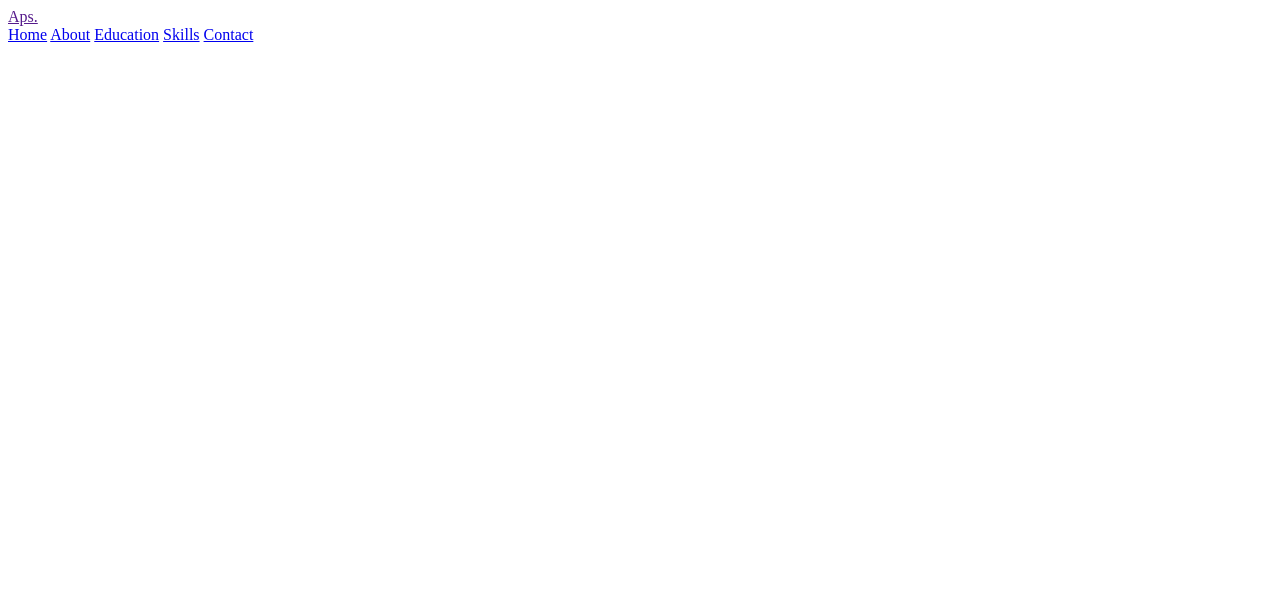
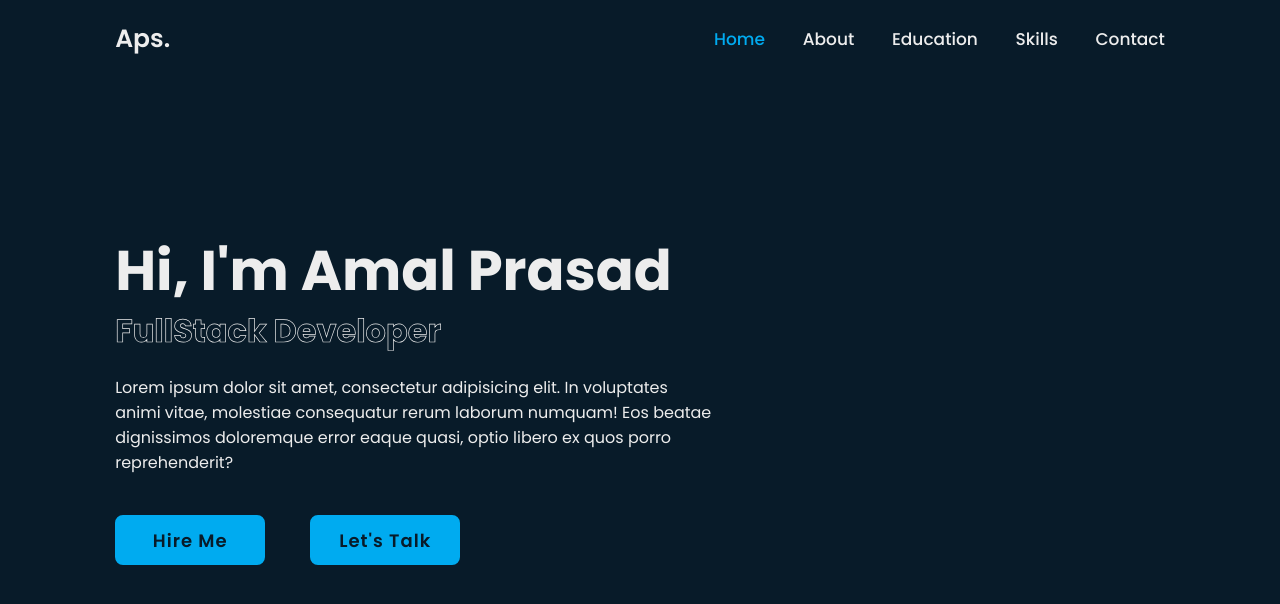
Before and after one commit to amal-prasad99/Responsive-Personal-Portfolio-Website, a plain HTML site: page index.html in a window 1280 px wide. Drawn offline with nearby package versions, Linux system fonts and the light colour scheme.

Commit message:
btn animation complete

```diff
--- a/css/style.css
+++ b/css/style.css
@@ -0,0 +1,150 @@
+@import url('https://fonts.googleapis.com/css2?family=Poppins:wght@300;400;500;600;700;800;900&display=swap');
+
+*{
+    margin: 0;
+    padding: 0;
+    box-sizing: border-box;
+    text-decoration: none;
+    border: none;
+    outline: none;
+    scroll-behavior: smooth;
+    font-family: 'Poppins', sans-serif;
+}
+
+:root {
+    --bg-color: #081b29;
+    --second-bg-color: #112e42;
+    --text-color: #ededed;
+    --main-color: #00abf0;
+}
+
+html {
+    font-size: 62.5%;
+    overflow-x: hidden;
+}
+
+body {
+    background: var(--bg-color);
+    color: var(--text-color);
+}
+
+.header {
+    position: fixed;
+    top: 0;
+    left: 0;
+    width: 100%;
+    padding: 2rem 9%;
+    background: transparent;
+    display: flex;
+    justify-content: space-between;
+    align-items: center;
+    z-index: 100;
+
+}
+
+.logo {
+    font-size: 2.5rem;
+    color: var(--text-color);
+    font-weight: 600;
+}
+
+.navbar a {
+    font-size: 1.7rem;
+    color: var(--text-color);
+    font-weight: 500;
+    margin-left: 3.5rem;
+    transition: .3s;
+}
+
+.navbar a:hover,
+.navbar a.active {
+    color: var(--main-color);
+}
+
+#menu-icon {
+    font-size: 3.6rem;
+    color: var(--text-color);
+    cursor: pointer;
+    display: none;
+}
+
+section {
+    min-height: 100vh;
+    padding: 10rem 9% 2rem;
+}
+
+.home {
+    display: flex;
+    align-items: center;
+    padding: 0 9%;
+}
+
+.home-content {
+    max-width: 60rem;
+}
+
+.home-content h1 {
+    font-size: 5.6rem;
+    font-weight: 700;
+    line-height: 1.3;
+}
+
+.home-content .text-animate {
+    position: relative;
+    width: 32.8rem;
+}
+
+.home-content .text-animate h3 {
+    font-size: 3.2rem;
+    font-weight: 700;
+    color: transparent;
+    -webkit-text-stroke: .7px var(--text-color);
+}
+
+.home-content p {
+    font-size: 1.6rem;
+    margin: 2rem 0 4rem;
+}
+
+.btn-box {
+    position: relative;
+    display: flex;
+    justify-content: space-between;
+    width: 34.5rem;
+    height: 5rem;
+}
+
+.btn-box .btn {
+    position: relative;
+    display: inline-flex;
+    justify-content: center;
+    align-items: center;
+    width: 15rem;
+    height: 100%;
+    background: var(--main-color);
+    border: .2rem solid var(--main-color);
+    border-radius: .8rem;
+    font-size: 1.8rem;
+    font-weight: 600;
+    letter-spacing: .1rem;
+    color: var(--bg-color);
+    z-index: 1;
+    overflow: hidden;
+}
+
+.btn-box .btn::before {
+    content: '';
+    position: absolute;
+    top: 0;
+    left: 0;
+    width: 0;
+    height: 100%;
+    background: var(--bg-color);
+    z-index: -1;
+    transition: .5s;
+
+}
+
+.btn-box .btn:hover::before {
+    width: 100%;
+}
--- a/index.html
+++ b/index.html
@@ -5,14 +5,22 @@
     <meta name="viewport" content="width=device-width, initial-scale=1.0" />
     <title>Document</title>
     <link rel="stylesheet" href="css/style.css" />
+
+    <!-- Box icons -->
+    <link
+      href="https://unpkg.com/boxicons@2.1.4/css/boxicons.min.css"
+      rel="stylesheet"
+    />
   </head>
   <body>
     <!-- header design -->
     <header class="header">
       <a href="" class="logo">Aps.</a>
 
+      <div class="bx bx-menu" id="menu-icon"></div>
+
       <nav class="navbar">
-        <a href="#home">Home</a>
+        <a href="#home" class="active">Home</a>
         <a href="#about">About</a>
         <a href="#education">Education</a>
         <a href="#skils">Skills</a>
@@ -20,6 +28,27 @@
       </nav>
     </header>
 
+    <!-- home section design -->
+    <section class="home" id="home">
+      <div class="home-content">
+        <h1>Hi, I'm <span>Amal Prasad</span></h1>
+        <div class="text-animate">
+          <h3>FullStack Developer</h3>
+        </div>
+        <p>
+          Lorem ipsum dolor sit amet, consectetur adipisicing elit. In
+          voluptates animi vitae, molestiae consequatur rerum laborum numquam!
+          Eos beatae dignissimos doloremque error eaque quasi, optio libero ex
+          quos porro reprehenderit?
+        </p>
+
+        <div class="btn-box">
+          <a href="#" class="btn">Hire Me</a>
+          <a href="#" class="btn">Let's Talk</a>
+        </div>
+      </div>
+    </section>
+
     <script src="js/script.js"></script>
   </body>
 </html>
```
